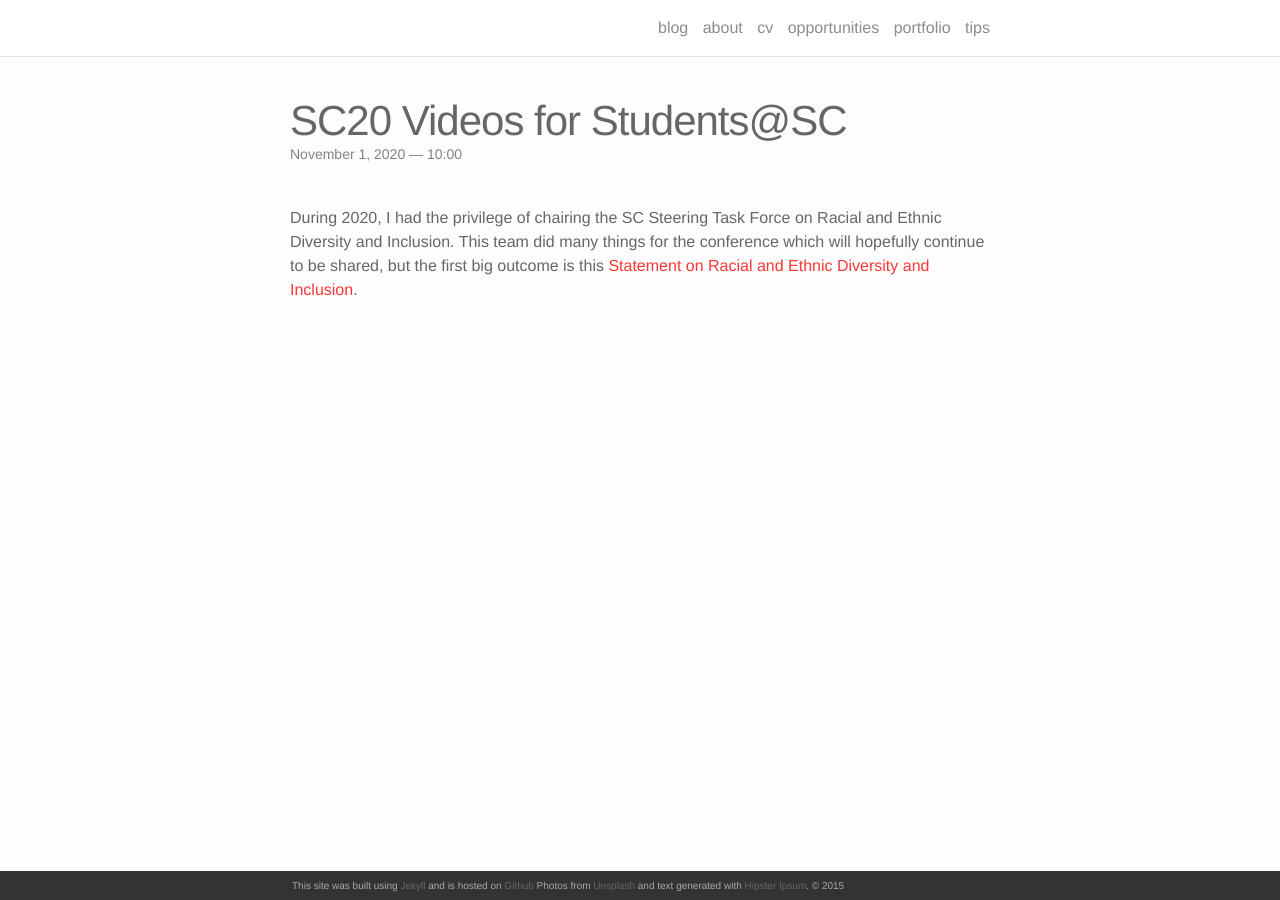
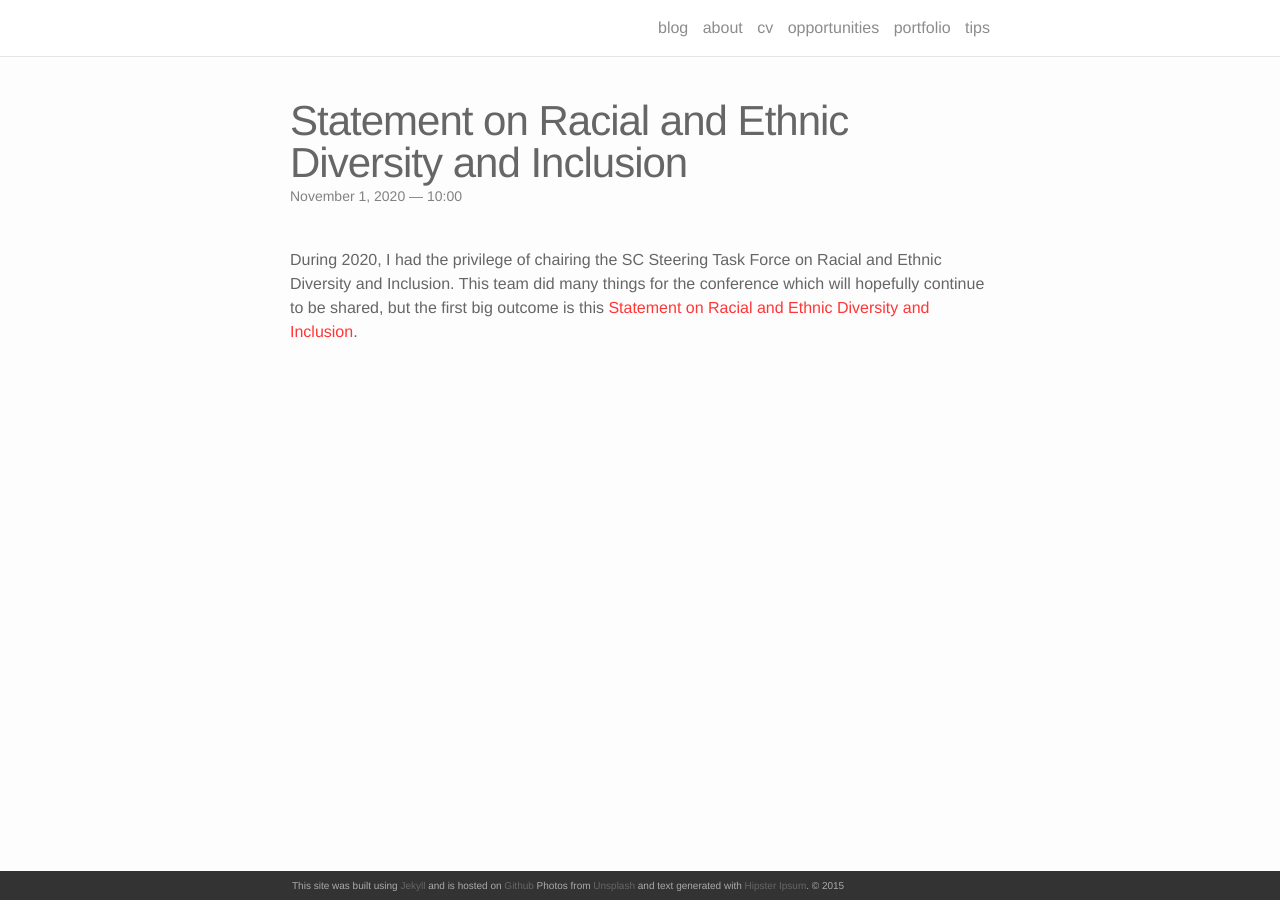
Before and after one commit to ceharvs/ceharvs.github.io, a Jekyll site: the page built from _posts/2020-11-01-sc_racial_ethnic_di.markdown, in a window 1280 px wide. Built offline with Jekyll 4.4.1, drawn with Linux system fonts in a browser that asks for light colours; nearby versions of some CDN libraries.

Commit message:
Fixed title issue on blog post

```diff
--- a/_posts/2020-11-01-sc_racial_ethnic_di.markdown
+++ b/_posts/2020-11-01-sc_racial_ethnic_di.markdown
@@ -1,8 +1,8 @@
 ---
 layout: post
-title:  SC20 Videos for Students@SC
+title:  Statement on Racial and Ethnic Diversity and Inclusion
 date:   2020-11-01 10:00:00
-description: Highlights and Videos for SC20 and the Students@SC Program
+description: SC Steering Statement on Racial and Ethnic Diversity and Inclusion
 
 ---
 
```
